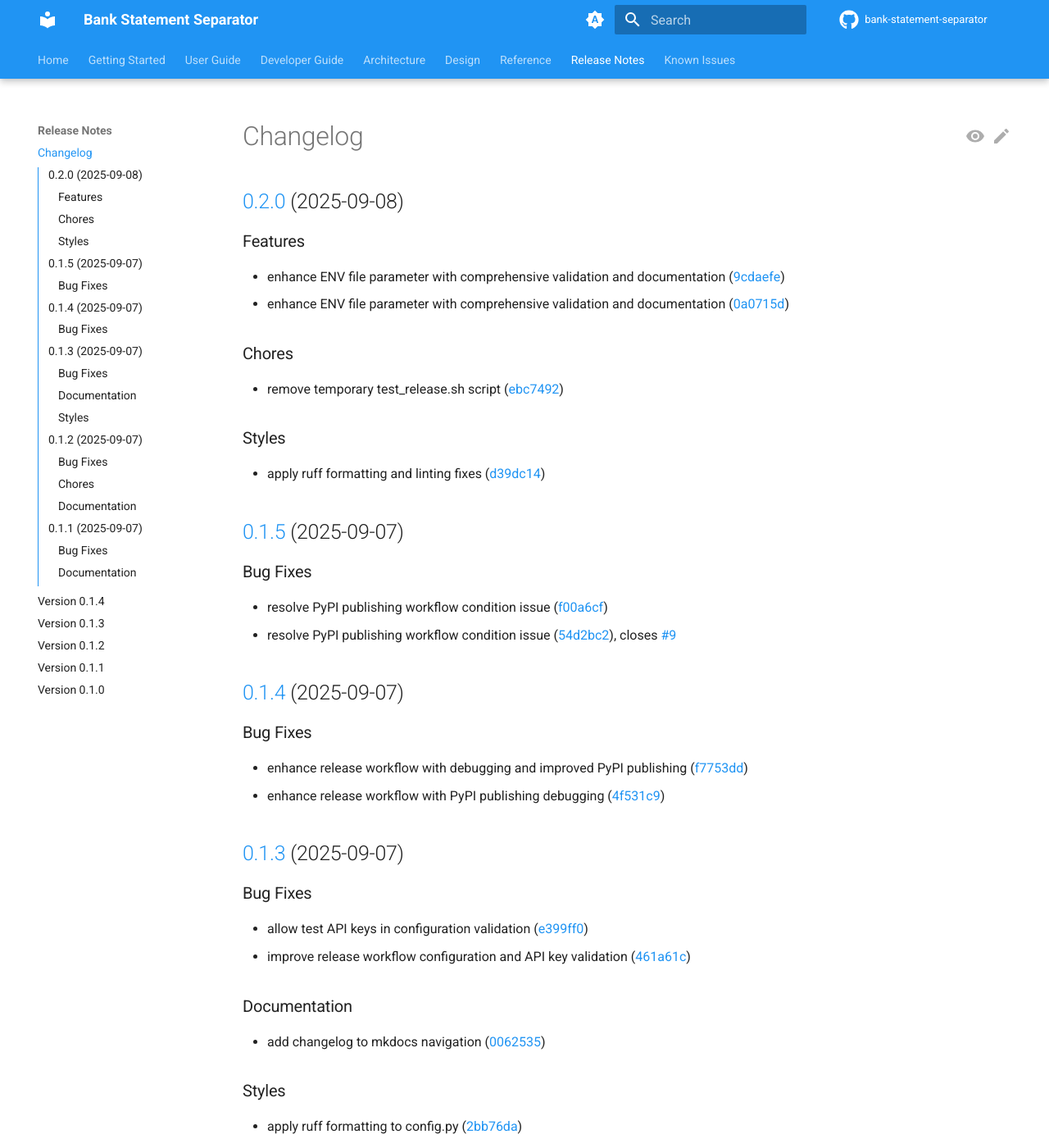
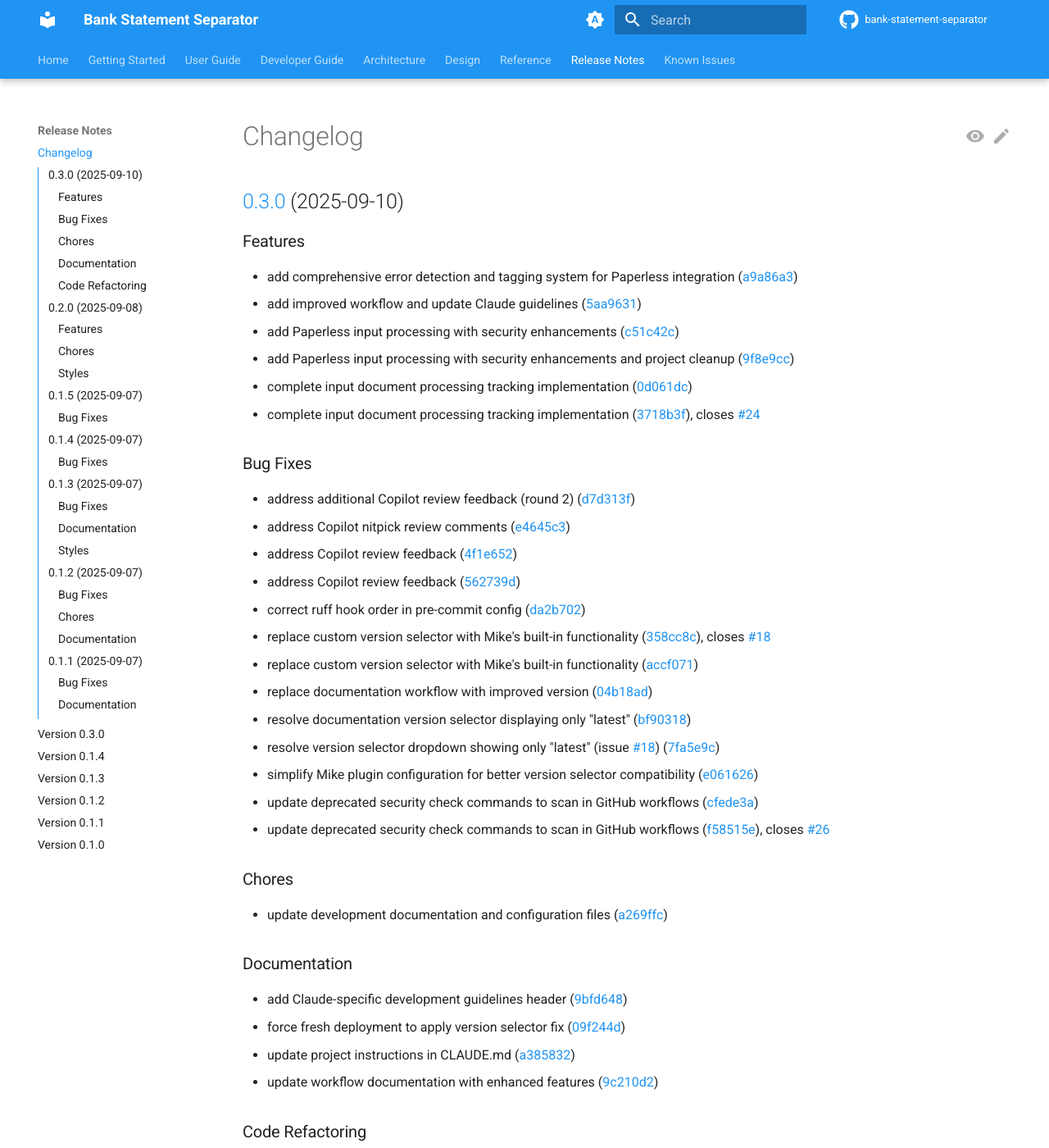
Before and after one commit to madeinoz67/bank-statement-separator, an MkDocs documentation site: the page built from docs/release_notes/CHANGELOG.md, in a window 1280 px wide and 1400 px high. Shown: the whole window at 82% size. Built offline with MkDocs 1.6.1 and Material for MkDocs 9.7.7, drawn with Linux system fonts in a browser that asks for light colours; comment, search, counter and statistics services are not loaded; the version menu is left out; some of the changed text lies outside the part shown.

Commit message:
chore(main): release 0.3.0

```diff
--- a/docs/release_notes/CHANGELOG.md
+++ b/docs/release_notes/CHANGELOG.md
@@ -1,4 +1,51 @@
 # Changelog
+
+## [0.3.0](https://github.com/madeinoz67/bank-statement-separator/compare/v0.2.0...v0.3.0) (2025-09-10)
+
+
+### Features
+
+* add comprehensive error detection and tagging system for Paperless integration ([a9a86a3](https://github.com/madeinoz67/bank-statement-separator/commit/a9a86a3a5f4014ad39ac3cb1aaceeb5d4a0988ab))
+* add improved workflow and update Claude guidelines ([5aa9631](https://github.com/madeinoz67/bank-statement-separator/commit/5aa96313f64ee12cc78f98115a170f05b60addb9))
+* add Paperless input processing with security enhancements ([c51c42c](https://github.com/madeinoz67/bank-statement-separator/commit/c51c42c2e776ea9d2232e9642ee2611c7549b5cb))
+* add Paperless input processing with security enhancements and project cleanup ([9f8e9cc](https://github.com/madeinoz67/bank-statement-separator/commit/9f8e9ccc59afc1be2fcc4f7062a97a8d68bf83b7))
+* complete input document processing tracking implementation ([0d061dc](https://github.com/madeinoz67/bank-statement-separator/commit/0d061dc9e0986b3d779e01290f2cf4df138595cd))
+* complete input document processing tracking implementation ([3718b3f](https://github.com/madeinoz67/bank-statement-separator/commit/3718b3f8df2f92537c26b23bf591da685505bdaf)), closes [#24](https://github.com/madeinoz67/bank-statement-separator/issues/24)
+
+
+### Bug Fixes
+
+* address additional Copilot review feedback (round 2) ([d7d313f](https://github.com/madeinoz67/bank-statement-separator/commit/d7d313fd9d3c8017222175a0f1d422940640f562))
+* address Copilot nitpick review comments ([e4645c3](https://github.com/madeinoz67/bank-statement-separator/commit/e4645c3022603922b31f2fe7978bffe07eff99ea))
+* address Copilot review feedback ([4f1e652](https://github.com/madeinoz67/bank-statement-separator/commit/4f1e65268f27230354179c3ec0bf98b5ca4da321))
+* address Copilot review feedback ([562739d](https://github.com/madeinoz67/bank-statement-separator/commit/562739db6b779a835ef657365780a420f4758ff9))
+* correct ruff hook order in pre-commit config ([da2b702](https://github.com/madeinoz67/bank-statement-separator/commit/da2b7026c87b78bddef17a7bcd5ccdb5e4fdf4a4))
+* replace custom version selector with Mike's built-in functionality ([358cc8c](https://github.com/madeinoz67/bank-statement-separator/commit/358cc8c91c0360ad74f6b408cf09724e8393d21c)), closes [#18](https://github.com/madeinoz67/bank-statement-separator/issues/18)
+* replace custom version selector with Mike's built-in functionality ([accf071](https://github.com/madeinoz67/bank-statement-separator/commit/accf071d856258b7b6909b336a92654114fff548))
+* replace documentation workflow with improved version ([04b18ad](https://github.com/madeinoz67/bank-statement-separator/commit/04b18adc8d5348a1e7db7571d49b9a122d8019a5))
+* resolve documentation version selector displaying only "latest" ([bf90318](https://github.com/madeinoz67/bank-statement-separator/commit/bf903181839baa327d17c7ef96a9b64780417a87))
+* resolve version selector dropdown showing only "latest" (issue [#18](https://github.com/madeinoz67/bank-statement-separator/issues/18)) ([7fa5e9c](https://github.com/madeinoz67/bank-statement-separator/commit/7fa5e9cf013fe2d469956dc5e5c438056c0b7203))
+* simplify Mike plugin configuration for better version selector compatibility ([e061626](https://github.com/madeinoz67/bank-statement-separator/commit/e061626b63afcc2889c1ce7e374857a6b9183912))
+* update deprecated security check commands to scan in GitHub workflows ([cfede3a](https://github.com/madeinoz67/bank-statement-separator/commit/cfede3a1ef57e82ab34a45784b603452744e1633))
+* update deprecated security check commands to scan in GitHub workflows ([f58515e](https://github.com/madeinoz67/bank-statement-separator/commit/f58515efed459eca64b831298af2f387e9da35be)), closes [#26](https://github.com/madeinoz67/bank-statement-separator/issues/26)
+
+
+### Chores
+
+* update development documentation and configuration files ([a269ffc](https://github.com/madeinoz67/bank-statement-separator/commit/a269ffc022407f1d1a91988beaf52da01c76762d))
+
+
+### Documentation
+
+* add Claude-specific development guidelines header ([9bfd648](https://github.com/madeinoz67/bank-statement-separator/commit/9bfd6480dce105f1d3a415d99740df548ef25c94))
+* force fresh deployment to apply version selector fix ([09f244d](https://github.com/madeinoz67/bank-statement-separator/commit/09f244d657564ca41b4a0fe161b874f322c2ac1d))
+* update project instructions in CLAUDE.md ([a385832](https://github.com/madeinoz67/bank-statement-separator/commit/a385832fa1060750ff3d6162a1c35417759fb187))
+* update workflow documentation with enhanced features ([9c210d2](https://github.com/madeinoz67/bank-statement-separator/commit/9c210d28830bc0553e84949cf2ef258b6ba46616))
+
+
+### Code Refactoring
+
+* optimize workflow triggers per Copilot review ([20a51d5](https://github.com/madeinoz67/bank-statement-separator/commit/20a51d5daa486bdf679910392d9d7deab048cbb0))
 
 ## [0.2.0](https://github.com/madeinoz67/bank-statement-separator/compare/v0.1.5...v0.2.0) (2025-09-08)
 
--- a/mkdocs.yml
+++ b/mkdocs.yml
@@ -186,6 +186,7 @@ nav:
       - Working Notes: reference/working-notes.md
   - Release Notes:
       - Changelog: release_notes/CHANGELOG.md
+      - Version 0.3.0: release_notes/RELEASE_NOTES_v0.3.0.md
       - Version 0.1.4: release_notes/RELEASE_NOTES_v0.1.4.md
       - Version 0.1.3: release_notes/RELEASE_NOTES_v0.1.3.md
       - Version 0.1.2: release_notes/RELEASE_NOTES_v0.1.2.md
--- a/pyproject.toml
+++ b/pyproject.toml
@@ -18,7 +18,7 @@ no-build-isolation = false
 
 [project]
 name = "bank-statement-separator"
-version = "0.2.0"
+version = "0.3.0"
 description = "AI-powered tool for separating multi-statement PDF files using LangChain and LangGraph"
 readme = "README.md"
 license = "MIT"
--- a/src/bank_statement_separator/__init__.py
+++ b/src/bank_statement_separator/__init__.py
@@ -4,5 +4,5 @@ Bank Statement Separator
 AI-powered tool for separating multi-statement PDF files using LangChain and LangGraph.
 """
 
-__version__ = "0.2.0"
+__version__ = "0.3.0"
 __author__ = "Bank Statement Separator Team"
```
Also changed, not shown: docs/release_notes/RELEASE_NOTES_v0.3.0.md (added, +165 -0 lines), .release-please-manifest.json.
